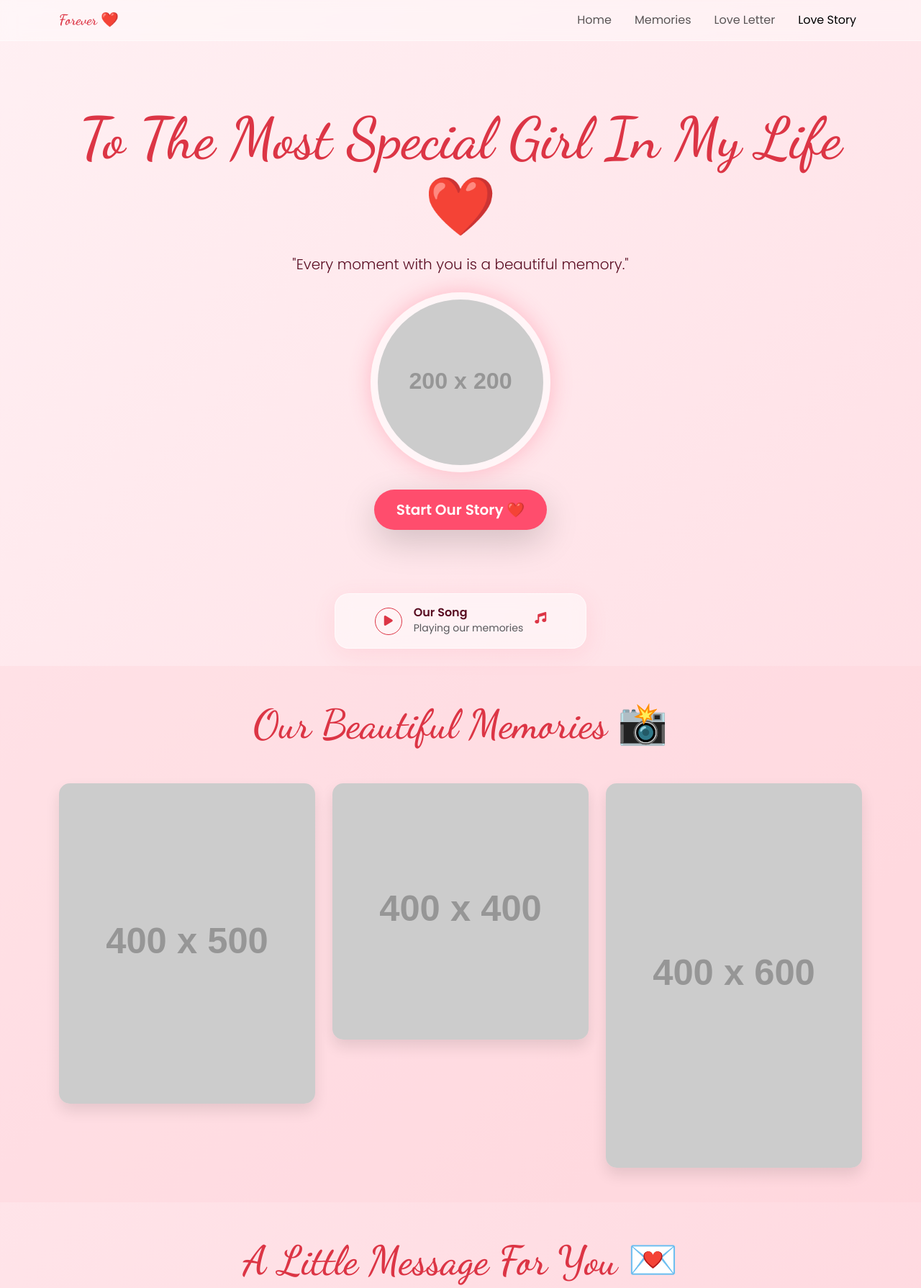
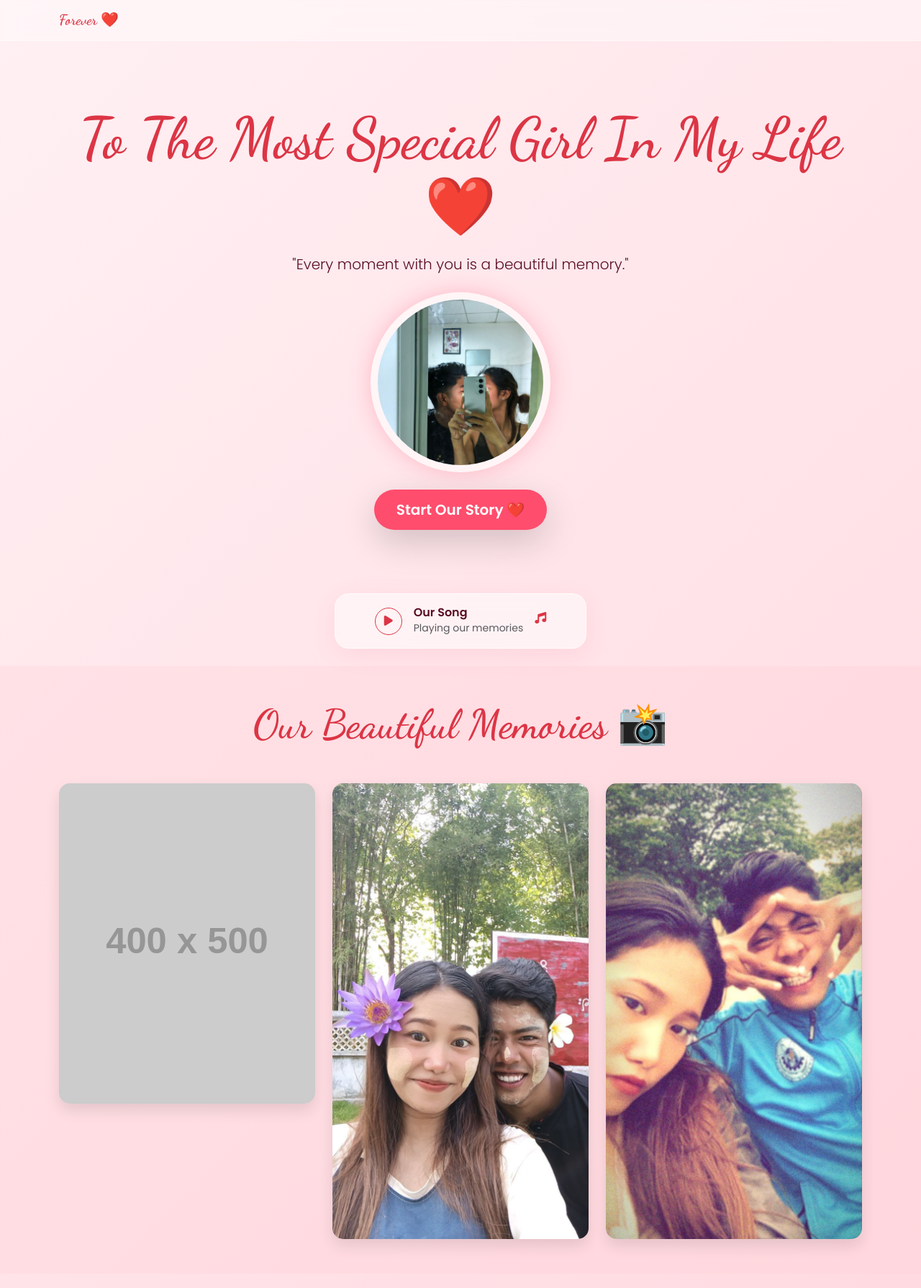
Before and after one commit to yarzarpayingsoe-glitch/my-love, a plain HTML site: page index.html in a window 1280 px wide. Shown: the top 1789 px of the page at 72% size. Drawn offline with nearby package versions, Linux system fonts and the light colour scheme; placeholder pictures from the web are drawn by us.

Commit message:
Update index.html

```diff
--- a/index.html
+++ b/index.html
@@ -27,7 +27,7 @@
   <body data-bs-spy="scroll" data-bs-target="#navbar" data-bs-offset="70">
     <!-- Audio Element (Hidden) -->
     <audio id="bg-music" loop>
-      <source src="./music/vd1.mp3" type="audio/mpeg" />
+      <source src="vd1.mp3" type="audio/mpeg" />
     </audio>
 
     <!-- Navigation (Hamburger menu button removed) -->
@@ -36,12 +36,6 @@
         <a class="navbar-brand romantic-font text-danger" href="#home"
           >Forever ❤️</a
         >
-        <div class="navbar-nav ms-auto flex-row gap-2 gap-sm-3">
-          <a class="nav-link" href="#home">Home</a>
-          <a class="nav-link" href="#memories">Memories</a>
-          <a class="nav-link" href="#letter">Love Letter</a>
-          <a class="nav-link" href="#timeline">Love Story</a>
-        </div>
       </div>
     </nav>
 
@@ -61,7 +55,7 @@
 
         <div class="hero-image-wrapper mb-4">
           <img
-            src="/image/1.jpg"
+            src="1.jpg"
             alt="Our Couple Photo"
             class="hero-img"
             onerror="
@@ -112,7 +106,7 @@
           <div class="col-md-4 col-sm-6">
             <div class="memory-card">
               <img
-                src="/image/12.jpg"
+                src="12.jpg"
                 alt="Memory 1"
                 onerror="
                   this.src =
@@ -128,7 +122,7 @@
           <div class="col-md-4 col-sm-6">
             <div class="memory-card">
               <img
-                src="/image/3.jpg"
+                src="3.jpg"
                 alt="Memory 2"
                 onerror="
                   this.src =
@@ -144,7 +138,7 @@
           <div class="col-md-4 col-sm-6">
             <div class="memory-card">
               <img
-                src="/image/5.jpg"
+                src="5.jpg"
                 alt="Memory 3"
                 onerror="
                   this.src =
```
